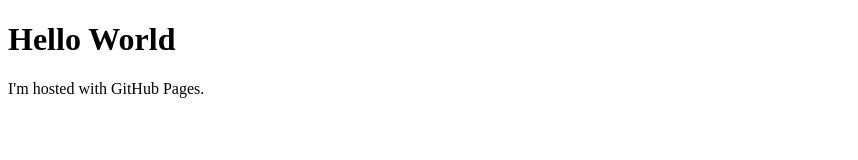
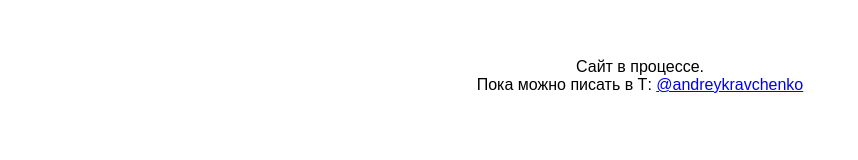
Before and after one commit to andreyskravchenko/andreyskravchenko.github.io, a plain HTML site: page index.html in a window 1280 px wide. Shown: the whole page, without its empty margins (0-858 px from the left). Drawn offline with Linux system fonts and the light colour scheme.

Commit message:
new-text

```diff
--- a/index.html
+++ b/index.html
@@ -1,7 +1,8 @@
 <!DOCTYPE html>
 <html>
 <body>
-<h1>Hello World</h1>
-<p>I'm hosted with GitHub Pages.</p>
+    <div style="text-align: center; font-family:Arial, Helvetica, sans-serif; width: 50%; margin: 0 auto; padding: 50px;">
+        Сайт в процессе. <br>Пока можно писать в Т: <a href='http://t.me/@andreykravchenko'>@andreykravchenko</a>
+    </div>
 </body>
 </html>
```
